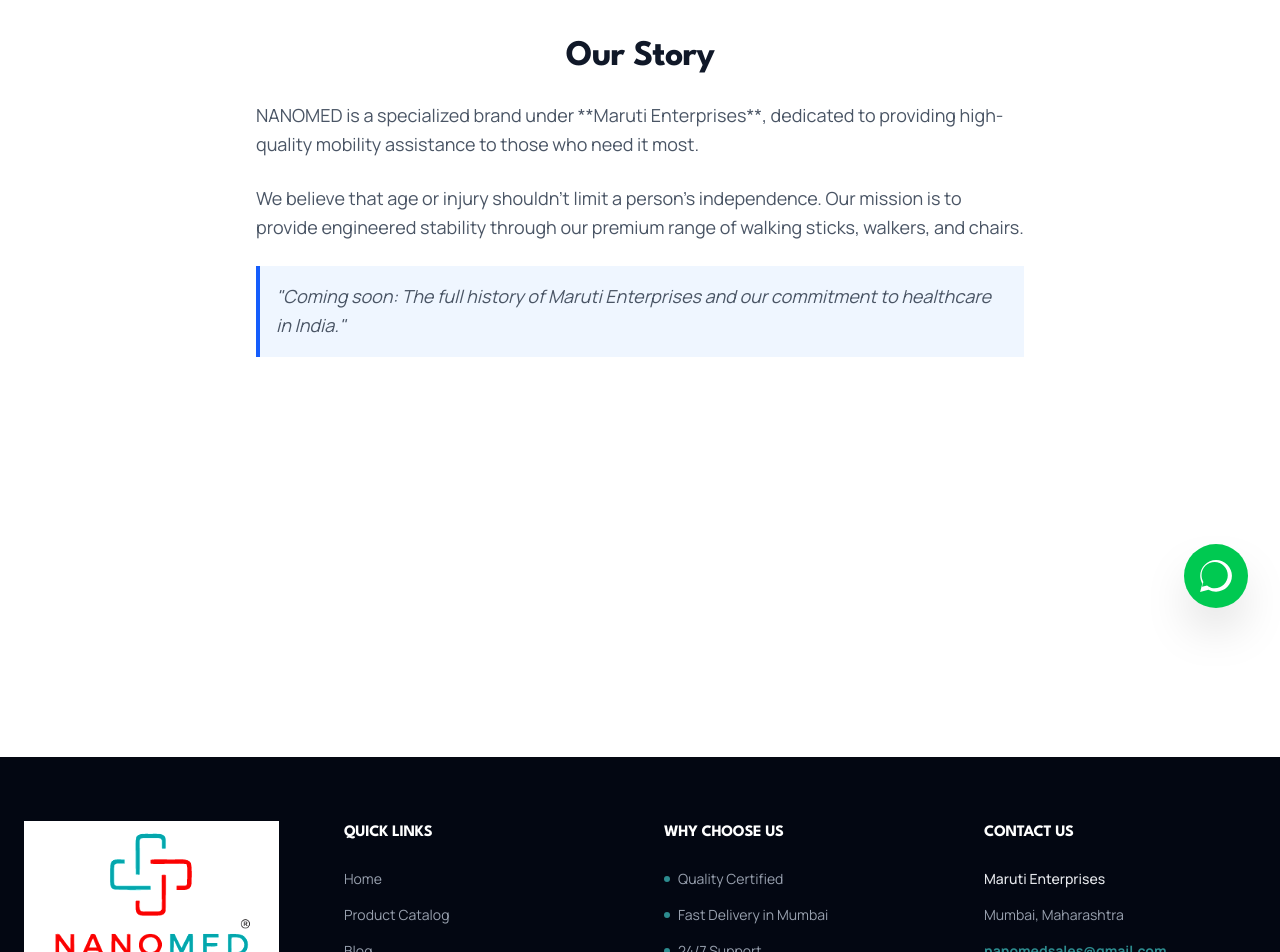
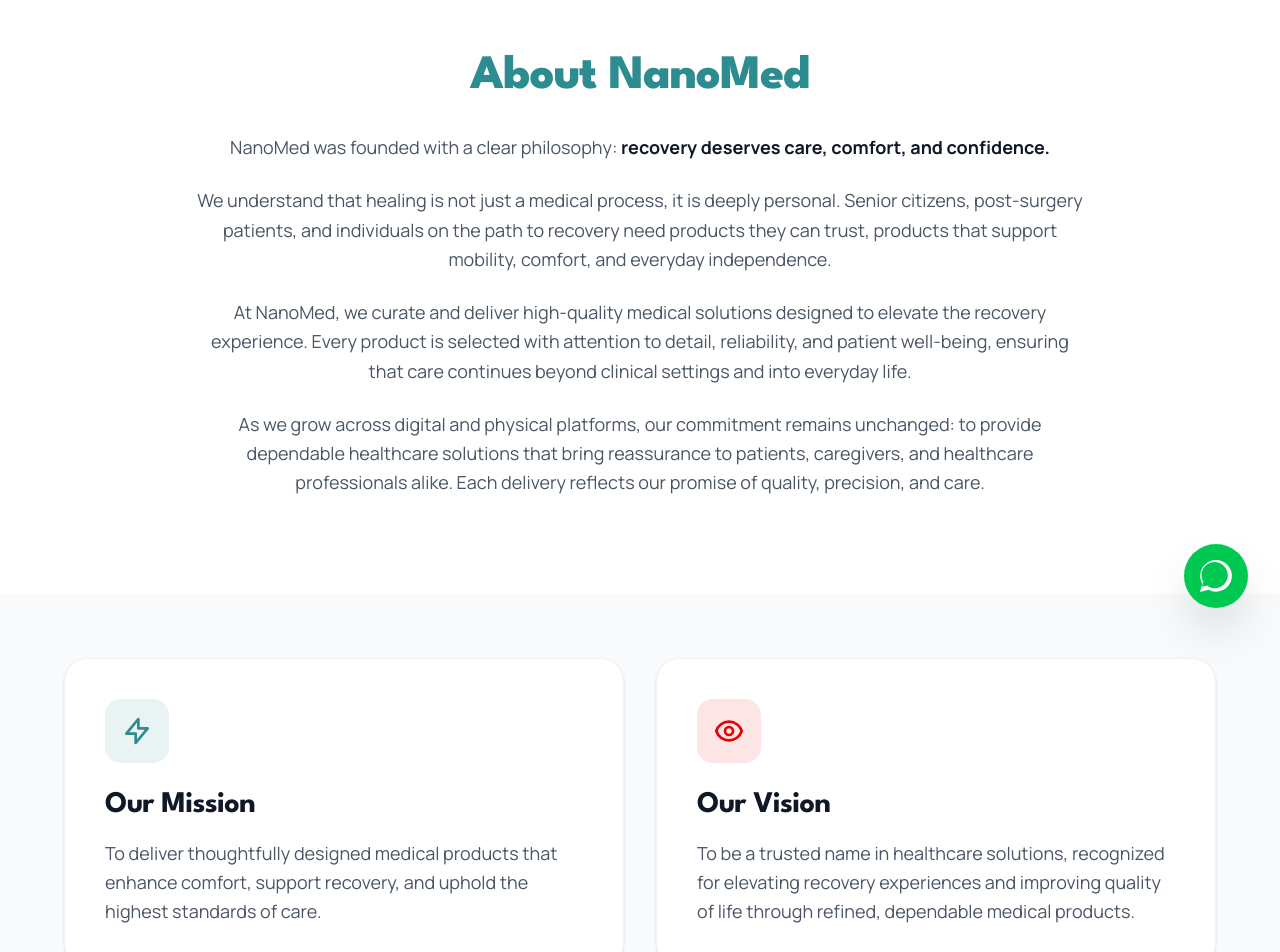
Before and after one commit to aryadharmadhikari/NanoMed, a Next.js app: page /about in a window 1280 px wide. Shown: the part 160-1112 px from the top of the page. Built offline with nearby package versions, Linux system fonts and the light colour scheme.

Commit message:
content: update about us page with official mission, vision, and philosophy

```diff
--- a/src/app/about/page.tsx
+++ b/src/app/about/page.tsx
@@ -1,27 +1,71 @@
 export default function AboutPage() {
     return (
-        <main className="min-h-screen bg-white py-20 px-6">
-            <div className="max-w-3xl mx-auto text-center">
-                <h1 className="text-4xl font-bold text-gray-900 mb-6">Our Story</h1>
+        <main className="min-h-screen bg-white">
+            {/* 1. Introduction Section */}
+            <section className="py-16 md:py-24 px-6">
+                <div className="max-w-4xl mx-auto text-center">
+                    <h1 className="text-4xl md:text-5xl font-heading font-extrabold text-brand-teal mb-8">About NanoMed</h1>
+                    <div className="space-y-6 text-lg text-gray-600 font-body leading-relaxed text-left md:text-center">
+                        <p>
+                            NanoMed was founded with a clear philosophy: <span className="font-bold text-gray-900">recovery deserves care, comfort, and confidence.</span>
+                        </p>
+                        <p>
+                            We understand that healing is not just a medical process, it is deeply personal. Senior citizens, post-surgery patients, and individuals on the path to recovery need products they can trust, products that support mobility, comfort, and everyday independence.
+                        </p>
+                        <p>
+                            At NanoMed, we curate and deliver high-quality medical solutions designed to elevate the recovery experience. Every product is selected with attention to detail, reliability, and patient well-being, ensuring that care continues beyond clinical settings and into everyday life.
+                        </p>
+                        <p>
+                            As we grow across digital and physical platforms, our commitment remains unchanged: to provide dependable healthcare solutions that bring reassurance to patients, caregivers, and healthcare professionals alike. Each delivery reflects our promise of quality, precision, and care.
+                        </p>
+                    </div>
+                </div>
+            </section>
 
-                {/* We will replace this text once you talk to the founder! */}
-                <div className="space-y-6 text-lg text-gray-600 leading-relaxed text-left">
-                    <p>
-                        NANOMED is a specialized brand under **Maruti Enterprises**,
-                        dedicated to providing high-quality mobility assistance
-                        to those who need it most.
+            {/* 2. Mission & Vision Grid */}
+            <section className="bg-gray-50 py-16 px-6">
+                <div className="max-w-6xl mx-auto grid grid-cols-1 md:grid-cols-2 gap-8">
+                    {/* Mission Card */}
+                    <div className="bg-white p-10 rounded-3xl shadow-sm border border-gray-100 flex flex-col items-start hover:shadow-md transition-shadow">
+                        <div className="bg-brand-teal/10 p-4 rounded-2xl mb-6">
+                            <svg xmlns="http://www.w3.org/2000/svg" className="h-8 w-8 text-brand-teal" fill="none" viewBox="0 0 24 24" stroke="currentColor">
+                                <path strokeLinecap="round" strokeLinejoin="round" strokeWidth={2} d="M13 10V3L4 14h7v7l9-11h-7z" />
+                            </svg>
+                        </div>
+                        <h2 className="text-3xl font-heading font-bold text-gray-900 mb-4">Our Mission</h2>
+                        <p className="text-gray-600 font-body text-lg leading-relaxed">
+                            To deliver thoughtfully designed medical products that enhance comfort, support recovery, and uphold the highest standards of care.
+                        </p>
+                    </div>
+
+                    {/* Vision Card */}
+                    <div className="bg-white p-10 rounded-3xl shadow-sm border border-gray-100 flex flex-col items-start hover:shadow-md transition-shadow">
+                        <div className="bg-brand-red/10 p-4 rounded-2xl mb-6">
+                            <svg xmlns="http://www.w3.org/2000/svg" className="h-8 w-8 text-brand-red" fill="none" viewBox="0 0 24 24" stroke="currentColor">
+                                <path strokeLinecap="round" strokeLinejoin="round" strokeWidth={2} d="M15 12a3 3 0 11-6 0 3 3 0 016 0z" />
+                                <path strokeLinecap="round" strokeLinejoin="round" strokeWidth={2} d="M2.458 12C3.732 7.943 7.523 5 12 5c4.478 0 8.268 2.943 9.542 7-1.274 4.057-5.064 7-9.542 7-4.477 0-8.268-2.943-9.542-7z" />
+                            </svg>
+                        </div>
+                        <h2 className="text-3xl font-heading font-bold text-gray-900 mb-4">Our Vision</h2>
+                        <p className="text-gray-600 font-body text-lg leading-relaxed">
+                            To be a trusted name in healthcare solutions, recognized for elevating recovery experiences and improving quality of life through refined, dependable medical products.
+                        </p>
+                    </div>
+                </div>
+            </section>
+
+            {/* 3. Closing Philosophy */}
+            <section className="py-20 px-6">
+                <div className="max-w-3xl mx-auto text-center">
+                    <div className="inline-block bg-brand-teal w-16 h-1 mb-8 rounded-full"></div>
+                    <p className="text-xl md:text-2xl text-gray-800 font-heading font-medium leading-relaxed italic">
+                        "NanoMed exists to support better recovery journeys—quietly, reliably, and with purpose."
                     </p>
-                    <p>
-                        We believe that age or injury shouldn't limit a person's
-                        independence. Our mission is to provide engineered stability
-                        through our premium range of walking sticks, walkers, and chairs.
-                    </p>
-                    <p className="bg-blue-50 p-4 border-l-4 border-blue-600 italic">
-                        "Coming soon: The full history of Maruti Enterprises and our
-                        commitment to healthcare in India."
+                    <p className="mt-8 text-gray-500 font-body">
+                        — The NanoMed Team
                     </p>
                 </div>
-            </div>
+            </section>
         </main>
     );
 }
```
